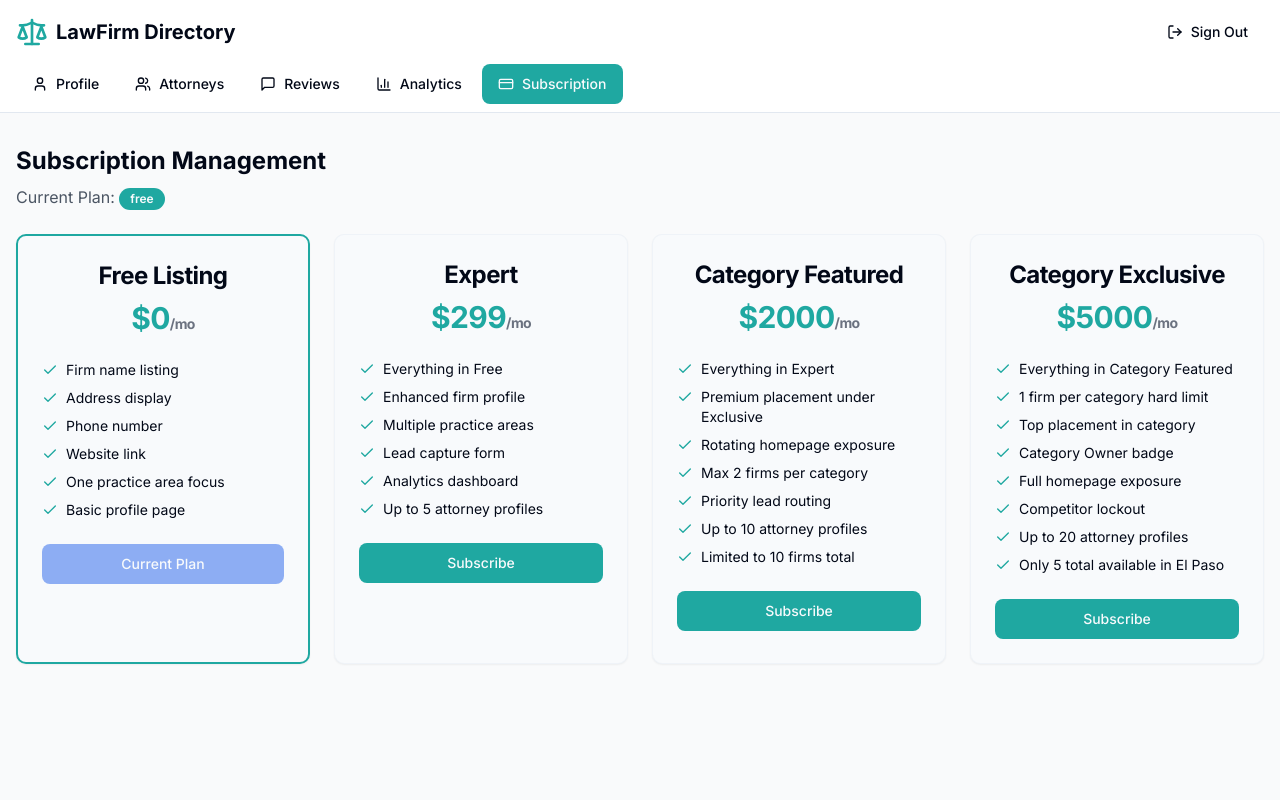
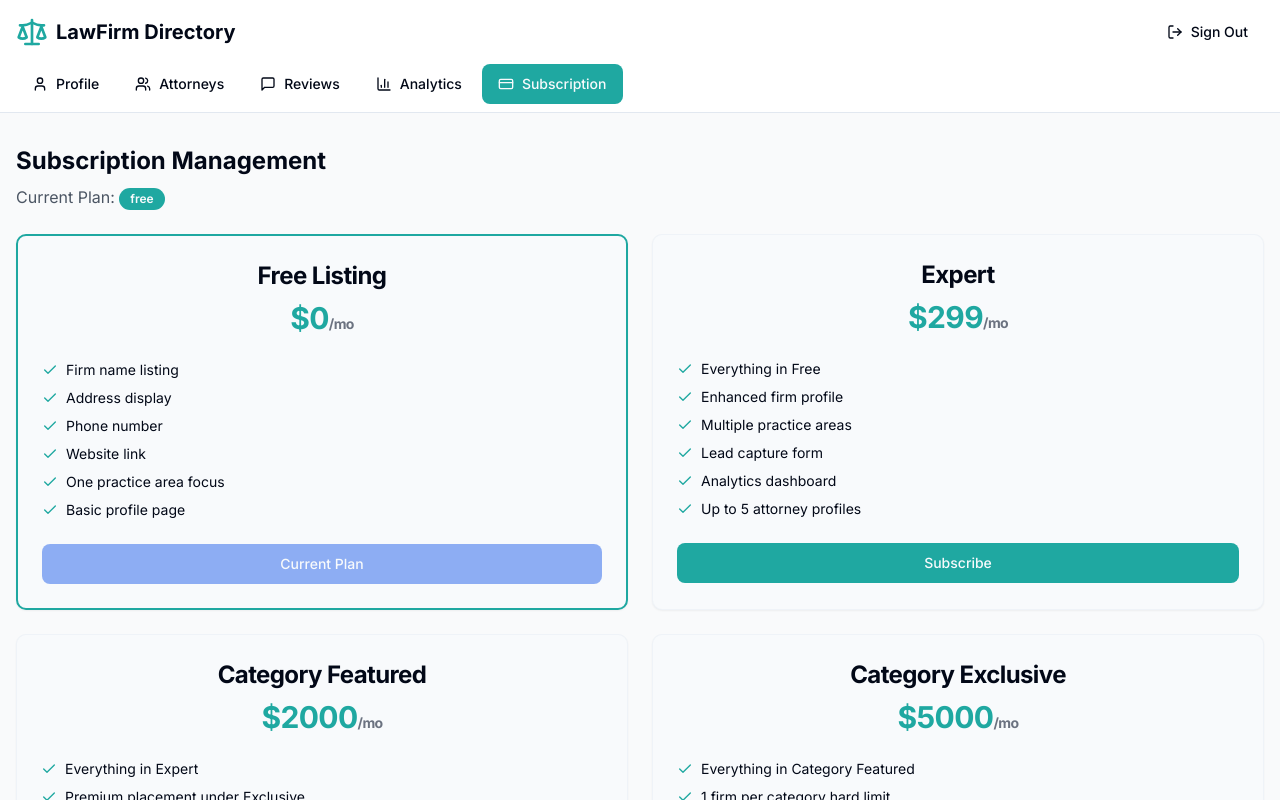
Before and after one commit to chapstucker-dotcom/best-ep-lawyers-, a React (Vite) app: page /dashboard in a window 1280 px wide. Both pictures are taken after a click on the button "Subscription". Shown: the top 800 px of the page. Built offline with nearby package versions, Linux system fonts and the light colour scheme; no server answers.

Commit message:
Fix subscription plan layout

```diff
--- a/src/components/dashboard/Subscription.tsx
+++ b/src/components/dashboard/Subscription.tsx
@@ -112,8 +112,7 @@ export const Subscription = () => {
           </Badge>
         </p>
       </div>
-
-      <div className="grid grid-cols-1 gap-6 md:grid-cols-2 xl:grid-cols-4">
+<div className="grid grid-cols-1 gap-6 md:grid-cols-2">
         {plans.map((plan) => {
           const isCurrentPlan =
             currentPlan === plan.id;
```
